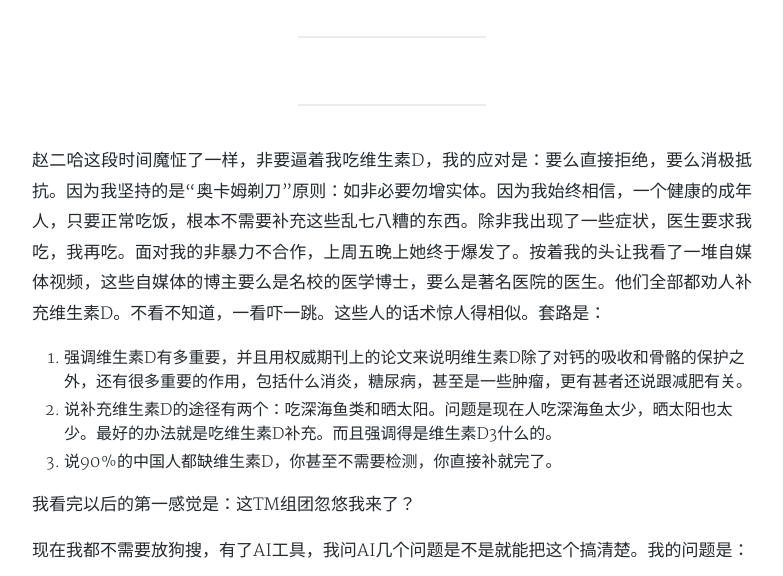
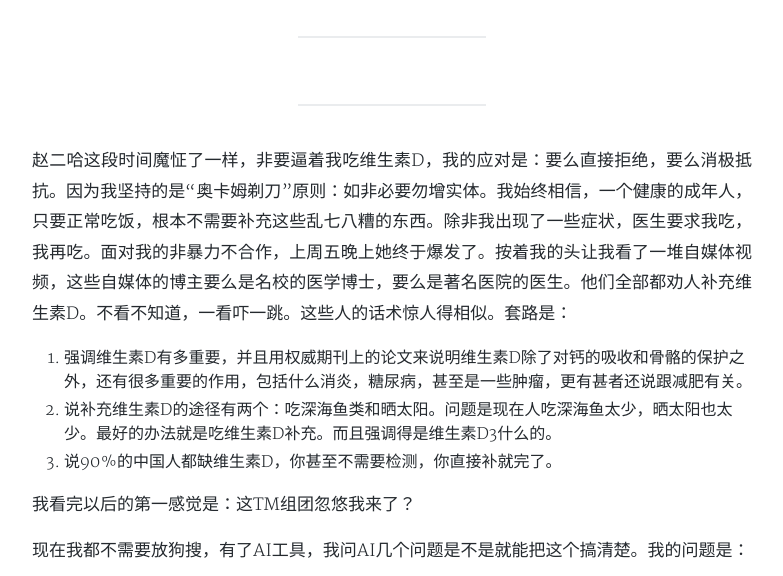
Before and after one commit to stardust1900/stardust1900.github.io, a Jekyll site: the page built from _posts/2026-07-06-Is-vitamin-D-supplementation-a-scheme-orchestrated-by-capital.md, in a window 1280 px wide and 900 px high, cut to the strip 324-900 px from the top of the window. Shown: the whole strip, without its empty margins (248-1031 px from the left). Built offline with Jekyll 4.4.1, drawn with Linux system fonts in a browser that asks for light colours; nearby versions of some CDN libraries; comment, search, counter and statistics services are not loaded; a style sheet for code colours, icons or effects is not loaded; some of the changed text lies outside the part shown.

Commit message:
修改错别字

```diff
--- a/_posts/2026-07-06-Is-vitamin-D-supplementation-a-scheme-orchestrated-by-capital.md
+++ b/_posts/2026-07-06-Is-vitamin-D-supplementation-a-scheme-orchestrated-by-capital.md
@@ -7,7 +7,7 @@ date: 2026-07-06
 category: Discuss
 tags: 维生素D 资本做局
 ---
-赵二哈这段时间魔怔了一样，非要逼着我吃维生素D，我的应对是：要么直接拒绝，要么消极抵抗。因为我坚持的是“奥卡姆剃刀”原则：如非必要勿增实体。因为我始终相信，一个健康的成年人，只要正常吃饭，根本不需要补充这些乱七八糟的东西。除非我出现了一些症状，医生要求我吃，我再吃。面对我的非暴力不合作，上周五晚上她终于爆发了。按着我的头让我看了一堆自媒体视频，这些自媒体的博主要么是名校的医学博士，要么是著名医院的医生。他们全部都劝人补充维生素D。不看不知道，一看吓一跳。这些人的话术惊人得相似。套路是：
+赵二哈这段时间魔怔了一样，非要逼着我吃维生素D，我的应对是：要么直接拒绝，要么消极抵抗。因为我坚持的是“奥卡姆剃刀”原则：如非必要勿增实体。我始终相信，一个健康的成年人，只要正常吃饭，根本不需要补充这些乱七八糟的东西。除非我出现了一些症状，医生要求我吃，我再吃。面对我的非暴力不合作，上周五晚上她终于爆发了。按着我的头让我看了一堆自媒体视频，这些自媒体的博主要么是名校的医学博士，要么是著名医院的医生。他们全部都劝人补充维生素D。不看不知道，一看吓一跳。这些人的话术惊人得相似。套路是：
 1. 强调维生素D有多重要，并且用权威期刊上的论文来说明维生素D除了对钙的吸收和骨骼的保护之外，还有很多重要的作用，包括什么消炎，糖尿病，甚至是一些肿瘤，更有甚者还说跟减肥有关。
 2. 说补充维生素D的途径有两个：吃深海鱼类和晒太阳。问题是现在人吃深海鱼太少，晒太阳也太少。最好的办法就是吃维生素D补充。而且强调得是维生素D3什么的。
 3. 说90%的中国人都缺维生素D，你甚至不需要检测，你直接补就完了。
```
Also changed, not shown: other parts of _posts/2026-07-06-Is-vitamin-D-supplementation-a-scheme-orchestrated-by-capital.md (+1 -1 lines).
